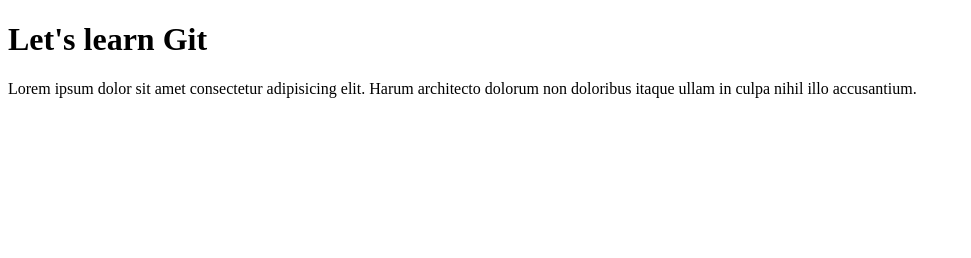
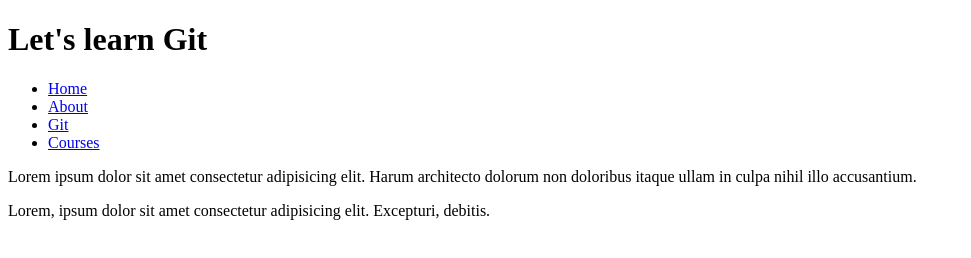
Before and after one commit to naimuddoulaOvi/stack-learner, a plain HTML site: page index.html in a window 1280 px wide. Shown: the whole page, without its empty margins (0-971 px from the left). Drawn offline with Linux system fonts and the light colour scheme.

Commit message:
fallback to latest version

```diff
--- a/index.html
+++ b/index.html
@@ -5,13 +5,26 @@
         <meta http-equiv="X-UA-Compatible" content="IE=edge" />
         <meta name="viewport" content="width=device-width, initial-scale=1.0" />
         <title>learning Git with Stack Learner</title>
+        <link rel="stylesheet" href="style.css" />
     </head>
     <body>
         <h1>Let's learn Git</h1>
+        <nav>
+            <ul>
+                <li><a href="#">Home</a></li>
+                <li><a href="#">About</a></li>
+                <li><a href="#">Git</a></li>
+                <li><a href="#">Courses</a></li>
+            </ul>
+        </nav>
         <p>
             Lorem ipsum dolor sit amet consectetur adipisicing elit. Harum
             architecto dolorum non doloribus itaque ullam in culpa nihil illo
             accusantium.
         </p>
+        <p>
+            Lorem, ipsum dolor sit amet consectetur adipisicing elit. Excepturi,
+            debitis.
+        </p>
     </body>
 </html>
```
